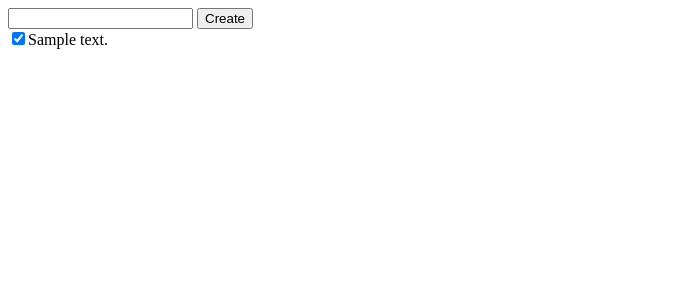
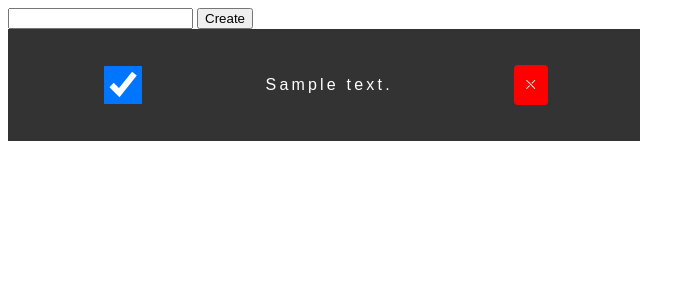
Before and after one commit to JosephMugo/todoapp-python, a Flask app: page / in a window 1280 px wide. Shown: the top 300 px of the page, without its empty margins (0-695 px from the left). Run offline with Flask 2, Linux system fonts and the light colour scheme; tables that the repository leaves empty hold one stand-in row (values such as "Sample post").

Commit message:
styled list item

```diff
--- a/app.py
+++ b/app.py
@@ -21,6 +21,18 @@ class Todo(db.Model):
 
 # don't use this command when migration is being used
 # db.create_all()
+
+@app.route('/todos/<todo_id>/delete', methods=['DELETE'])
+def delete_todo(todo_id):
+    try:
+        todo = Todo.query.get(todo_id);
+        db.session.delete(todo)
+        db.session.commit()
+    except:
+        db.session.rollback()
+    finally:
+        db.session.close()
+    return jsonify({ 'success': True})
 
 @app.route('/todos/create', methods=['POST'])
 def create_todo():
--- a/templates/index.html
+++ b/templates/index.html
@@ -9,9 +9,43 @@
             display: none;
         }
         ul {
+            display: flex;
+            width: 50%;
+            flex-direction: column;
             list-style: none;
             padding: 0;
             margin: 0;
+            background-color: #333333;
+        }
+        li {
+            display: flex;
+            flex: 1;
+            padding: 2rem;
+            justify-content: space-around;
+            align-items: center;
+            color: white;
+            font-family: sans-serif;
+            letter-spacing: .2em;
+        }
+        li:hover {
+            color: white;
+            background-color: black;
+        }
+        input.check-completed {
+            width: 37.34px;
+            height: 42.4px;
+        }
+        button {
+            border: none;
+            padding: 12px;
+            background-color: red;
+            color: white;
+            cursor: pointer;
+            border-radius: 4px;
+        }
+        button:hover {
+            background-color: white;
+            color: red;
         }
     </style>
 </head>
@@ -23,10 +57,35 @@
     <div id="error" class="hidden">Something went wrong!</div>
     <ul id="todos">
         {% for d in data %}
-        <li><input class="check-completed" data-id="{{ d.id }}" type="checkbox" {% if d.completed %} checked {% endif %}/>{{ d.description}}</li>
+        <li>
+            <input class="check-completed" data-id="{{ d.id }}" type="checkbox" {% if d.completed %} checked {% endif %}/>
+            {{ d.description}}
+            <button class="delete-button" data-id="{{ d.id }}">&#9932</button>
+        </li>
         {% endfor %}
     </ul>
     <script>
+        // Delete Button
+        const deleteButtons = document.querySelectorAll('.delete-button');
+        for (let x = 0; x < deleteButtons.length; x++) {
+            const deleteButton = deleteButtons[x];
+            deleteButton.onclick = function(e) {
+                console.log('button event', e);
+                const todoId = e.target.dataset['id'];
+                fetch('/todos/' + todoId + '/delete', {
+                    method: 'DELETE'
+                })
+                .then(function() {
+                    document.getElementById('error').className = 'hidden';
+                    window.location = window.location;
+                })
+                .catch(function(err) {
+                    console.log(err)
+                    document.getElementById('error').className = '';
+                })
+            }
+        }
+        // Checkbox
         const checkboxes = document.querySelectorAll('.check-completed');
         for (let i = 0; i < checkboxes.length; i++) {
             const checkbox = checkboxes[i];
@@ -52,6 +111,7 @@
                 })
             }
         }
+        // Form
         document.getElementById('form').onsubmit = function(e) {
             e.preventDefault();
             document.getElementById('error').className = 'hidden';
@@ -69,10 +129,11 @@
             })
             .then(function(jsonResponse) {
                 console.log(jsonResponse);
-                const liItem = document.createElement('li');
-                liItem.innerHTML = jsonResponse['description'];
-                document.getElementById('todos').appendChild(liItem);
-                document.getElementById('error').className = 'hidden';
+                // const liItem = document.createElement('li');
+                // liItem.innerHTML = jsonResponse['description'];
+                // document.getElementById('todos').appendChild(liItem);
+                // document.getElementById('error').className = 'hidden';
+                window.location = window.location;
             })
             .catch(function(err) {
                 console.log(err)
```
